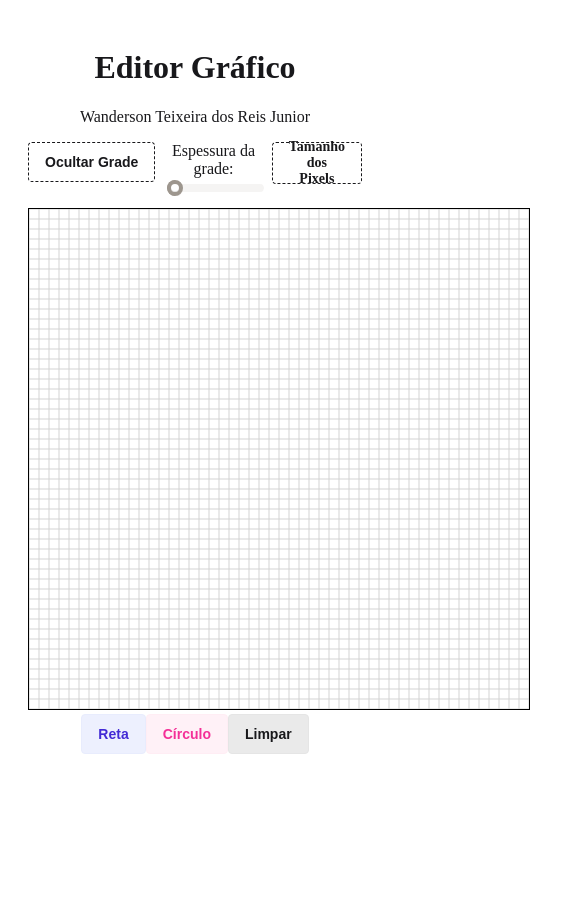
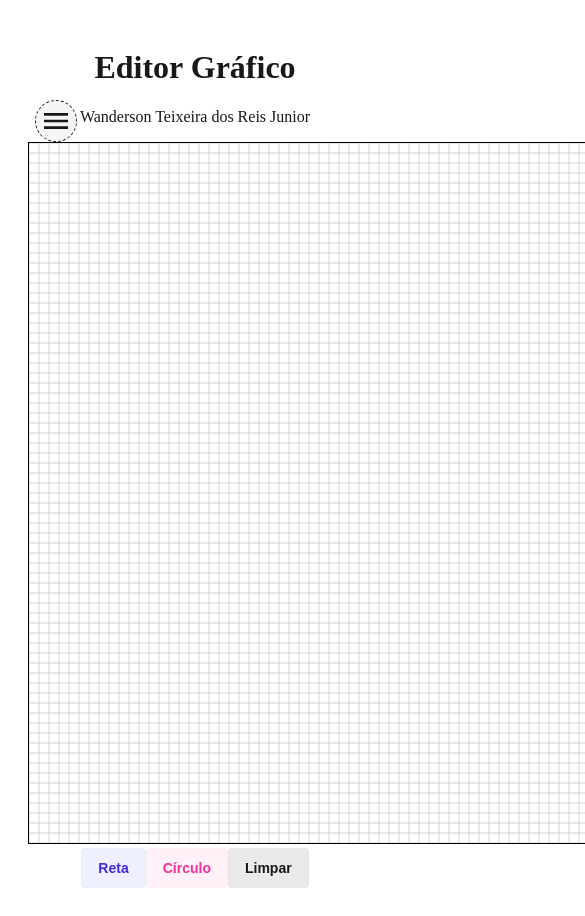
Before and after one commit to waands/TPCG_PAINT, a React (Vite) app: page / in a window 390 px wide. Shown: the top 916 px of the page, 585 px wide, since content can reach past the window. Before the commit the page ends 844 px from the top, so only its background shows below. Built offline with nearby package versions, Linux system fonts and the light colour scheme.

Commit message:
add canvas size controls and responsive resizing functionality

```diff
--- a/src/App.tsx
+++ b/src/App.tsx
@@ -8,6 +8,7 @@ function App() {
   const [showGrid, setShowGrid] = useState(true);
   const [gridThickness, setGridThickness] = useState(1);
   const [pixelSize, setPixelSize] = useState(10);
+  const [canvasSize, setCanvasSize] = useState({ width: 600, height: 700 });
   const [mode, setMode] = useState<string | null>(null);
 
   return (
@@ -21,9 +22,11 @@ function App() {
         setGridThickness={setGridThickness}
         pixelSize={pixelSize}
         setPixelSize={setPixelSize}
+        canvasSize={canvasSize}
+        setCanvasSize={setCanvasSize}
       />
       {/*<CanvasGrid showGrid={showGrid} gridThickness={gridThickness} pixelSize={pixelSize} />*/}
-      <Canvas showGrid={showGrid} gridThickness={gridThickness} pixelSize={pixelSize} mode={mode} />
+      <Canvas showGrid={showGrid} gridThickness={gridThickness} pixelSize={pixelSize} mode={mode}canvasSize={canvasSize} />
       <Functionalities setMode={setMode} />
     </div>
   );
--- a/src/components/Canvas.tsx
+++ b/src/components/Canvas.tsx
@@ -5,9 +5,10 @@ interface CanvasProps {
   showGrid: boolean;
   gridThickness: number;
   pixelSize: number;
+  canvasSize: { width: number; height: number; };
 }
 
-const Canvas: React.FC<CanvasProps> = ({ mode, showGrid, gridThickness, pixelSize }) => {
+const Canvas: React.FC<CanvasProps> = ({ mode, showGrid, gridThickness, pixelSize, canvasSize }) => {
   const canvasRef = useRef<HTMLCanvasElement>(null);
   const [clicks, setClicks] = useState<{ x: number; y: number }[]>([]);
 
@@ -99,7 +100,9 @@ const Canvas: React.FC<CanvasProps> = ({ mode, showGrid, gridThickness, pixelSiz
   };
 
 
-  return <canvas ref={canvasRef} width={500} height={500} onClick={handleCanvasClick} style={{ border: "1px solid black" }} />;
+  // retornar o canvas com o tamanho da tela inteira
+
+  return <canvas ref={canvasRef} width={canvasSize.width} height={canvasSize.height} onClick={handleCanvasClick} style={{ border: "1px solid black" }} />;
 };
 
 export default Canvas;
--- a/src/components/Controls.tsx
+++ b/src/components/Controls.tsx
@@ -1,3 +1,5 @@
+import React, { useEffect, useState } from "react";
+
 interface ControlsProps {
     showGrid: boolean;
     setShowGrid: (value: boolean) => void;
@@ -5,6 +7,8 @@ interface ControlsProps {
     setGridThickness: (value: number) => void;
     pixelSize: number;
     setPixelSize: (value: number) => void;
+    canvasSize: { width: number; height: number };
+    setCanvasSize: (value: { width: number; height: number }) => void;
   }
 
   const Controls: React.FC<ControlsProps> = ({
@@ -14,15 +18,87 @@ interface ControlsProps {
     setGridThickness,
     pixelSize,
     setPixelSize,
+    canvasSize,
+    setCanvasSize,
   }) => {
+    const [screenSize, setScreenSize] = useState({ width: window.innerWidth, height: window.innerHeight });
+    const [newCanvasSize, setNewCanvasSize] = useState(canvasSize);
+    const [menu, setMenu] = useState(true);
+
+    useEffect(() => {
+      const handleResize = () => {
+        setScreenSize({ width: window.innerWidth, height: window.innerHeight });
+      };
+
+      window.addEventListener("resize", handleResize);
+      return () => {
+        window.removeEventListener("resize", handleResize);
+      };
+    }, []);
+
+    const handleCanvasSizeChange = () => {
+      // Evita valores inválidos ou menores que o mínimo
+      if (newCanvasSize.width < 500 || newCanvasSize.height < 500) {
+        alert("O tamanho mínimo do canvas é 500x500.");
+        return;
+      }
+      if (newCanvasSize.width > screenSize.width || newCanvasSize.height > screenSize.height) {
+        alert("O tamanho do canvas não pode ultrapassar o tamanho da tela.");
+        return;
+      }
+      setCanvasSize(newCanvasSize);
+    };
+
     return (
-      <div style={{ display: "flex", gap: "10px", marginBottom: "10px" }}>
-        <button className="btn btn-dash "onClick={() => setShowGrid(!showGrid)}>
-        {showGrid ? "Ocultar Grade" : "Mostrar Grade"}</button>
+      <div style={{position: "absolute", top: "100px", left: "35px", zIndex: 1000}}>
+      <div style={{ display: "flex", flexDirection:"column", alignItems:"flex-start", gap: "10px", marginBottom: "10px" }}>
+        <label className="btn btn-circle btn-dash swap swap-rotate" style={{backgroundColor:"#f5f5f5"}}>
+        {/* this hidden checkbox controls the state */}
+        <input type="checkbox" onClick={() => setMenu(!menu)}/>
+
+        {/* hamburger icon */}
+        <svg
+          className="swap-off fill-current"
+          xmlns="http://www.w3.org/2000/svg"
+          width="32"
+          height="32"
+          viewBox="0 0 512 512">
+          <path d="M64,384H448V341.33H64Zm0-106.67H448V234.67H64ZM64,128v42.67H448V128Z" />
+        </svg>
+
+
+        {/* close icon */}
+        <svg
+          className="swap-on fill-current"
+          xmlns="http://www.w3.org/2000/svg"
+          width="32"
+          height="32"
+          viewBox="0 0 512 512">
+          <polygon
+            points="400 145.49 366.51 112 256 222.51 145.49 112 112 145.49 222.51 256 112 366.51 145.49 400 256 289.49 366.51 400 400 366.51 289.49 256 400 145.49" />
+        </svg>
+      </label>
+      </div>
+      <div style={menu ? {display:"none"} : {display: "flex", flexDirection:"column", alignItems:"flex-start", gap: "10px", marginBottom: "10px" }}>
+          <button className="btn btn-dash" style={{backgroundColor:"#f5f5f5"}} onClick={() => setShowGrid(!showGrid)}>
+          {showGrid ? (
+            <>
+              Ocultar<br /> Grade
+            </>
+          ) : (
+            <>
+              Mostrar <br />Grade
+            </>
+          )}
+        </button>
 
         {/*se o ocultar a grade for false ele pergunta a expessura se não nem mostra*/
         showGrid ? <label>
-          Espessura da grade:
+          <div className="dropdown dropdown-right">
+          <div tabIndex={3} role="button" className="btn btn-dash m-1" style={{backgroundColor:"#f5f5f5"}}><>
+          Espessura <br />da grade
+          </></div>
+          <ul tabIndex={3} className="dropdown-content menu bg-base-100 rounded-box z-1 w-52 p-2 shadow-sm" style={{width: "150px", backgroundColor: "#f5f5f5"}}>
           <input
             type="range"
             min={1}
@@ -31,13 +107,15 @@ interface ControlsProps {
             onChange={(e) => setGridThickness(Number(e.target.value))}
             className="range range-xs"
           />
+          </ul>
+          </div>
         </label> : null
 
         }
 
-        <div className="dropdown dropdown-bottom dropdown-center">
-        <div tabIndex={0} role="button" className="btn btn-dash m-1">Tamanho dos Pixels</div>
-        <ul tabIndex={0} className="dropdown-content menu bg-base-100 rounded-box z-1 w-52 p-2 shadow-sm">
+        <div className="dropdown dropdown-right">
+        <div tabIndex={0} role="button" className="btn btn-dash m-1" style={{backgroundColor:"#f5f5f5"}}><>Tamanho <br />dos Pixels</></div>
+        <ul tabIndex={0} className="dropdown-content menu bg-base-100 rounded-box z-1 w-52 p-2 shadow-sm" style={{backgroundColor: "#f5f5f5"}}>
             <li><a
             onClickCapture={() => setPixelSize(5)}
             >5</a></li>
@@ -54,7 +132,58 @@ interface ControlsProps {
         </div>
 
 
+        <div className="dropdown dropdown-right">
+        <div tabIndex={1} role="button" className="btn btn-dash m-1" style={{backgroundColor:"#f5f5f5"}}><>Tamanho <br />do Canvas</></div>
+        <ul tabIndex={1} className="dropdown-content menu bg-base-100 rounded-box z-1 w-52 p-2 shadow-sm" style={{backgroundColor: "#f5f5f5"}}>
+          <li>
+          <label
+            className="pt-10"
+            onClick={( ) => {setNewCanvasSize(prev => ({ ...prev, width:window.innerWidth}))}}>
+              Largura ({window.innerWidth.toString()})
+          </label>
+          <input
+            type="number"
+            className="input validator"
+            style={{maxWidth: "50px", alignContent: "center"}}
+            required
+            value={newCanvasSize.width}
+            onChange={(e) =>
+              setNewCanvasSize(prev => ({ ...prev, width: parseInt(e.target.value) || 0 }))
+            }
+            min="500"
+            max={screenSize.width}
+          />
+          </li>
 
+          <li>
+          <label
+            className="mt-5"
+            onClick={( ) => {setNewCanvasSize(prev => ({ ...prev, height:window.innerHeight}))}}>
+              Altura ({window.innerHeight.toString()})
+          </label>
+          <input
+            type="number"
+            className="input validator"
+            style={{maxWidth: "50px", alignContent: "center"}}
+            required
+            value={newCanvasSize.height}
+            onChange={(e) =>
+              setNewCanvasSize(prev => ({ ...prev, height: parseInt(e.target.value) || 0 }))
+            }
+            min="500"
+            max={screenSize.height}
+          />
+          </li>
+          <p></p>
+          <li className="mt-0" style={{backgroundColor: "white", marginTop: "-20px"}}>
+          <button className="btn btn-outline btn-info"  onClick={handleCanvasSizeChange}>OK</button>
+          </li>
+        </ul>
+        </div>
+
+
+
+      </div>
       </div>
     );
   };
```
